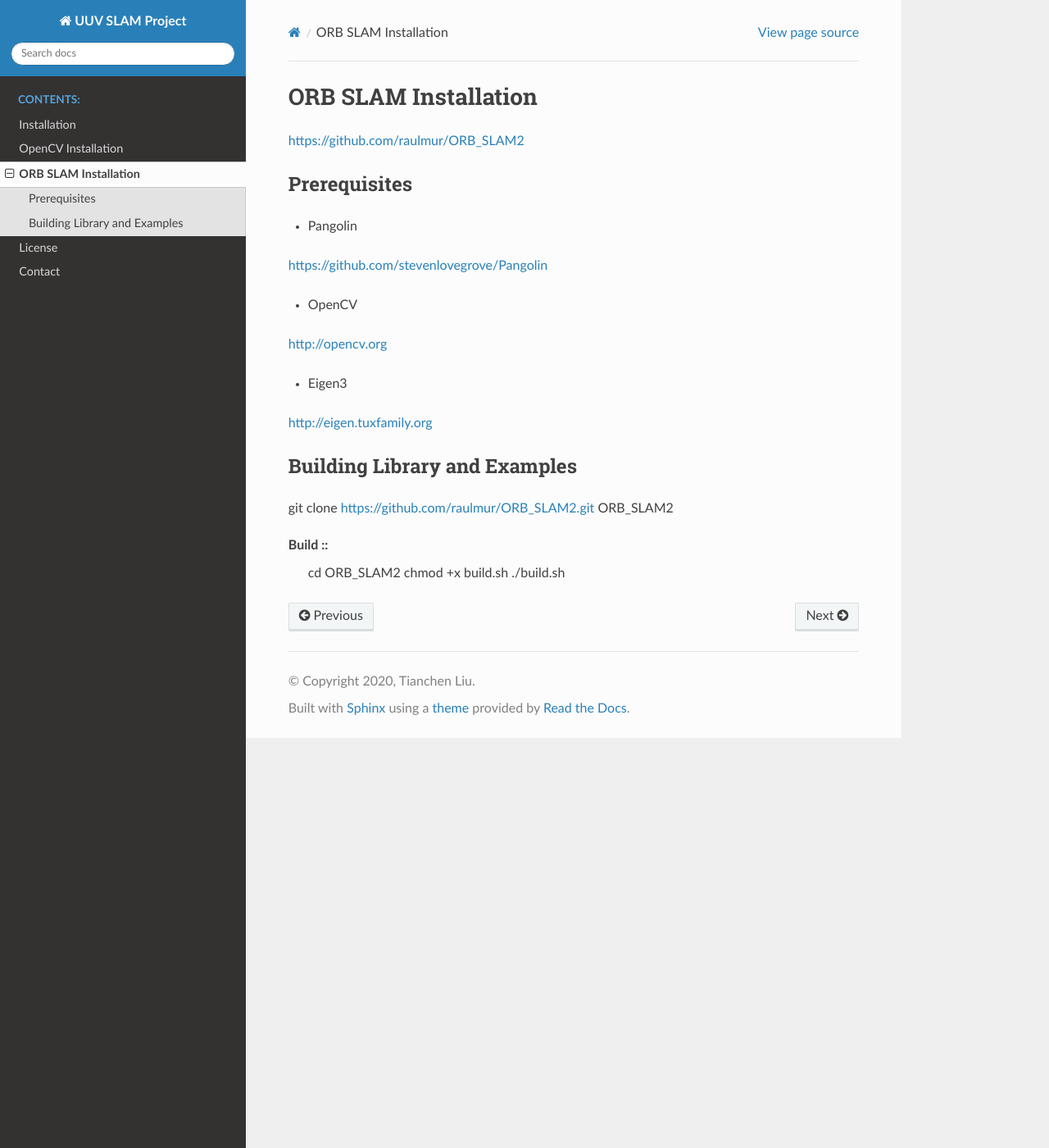
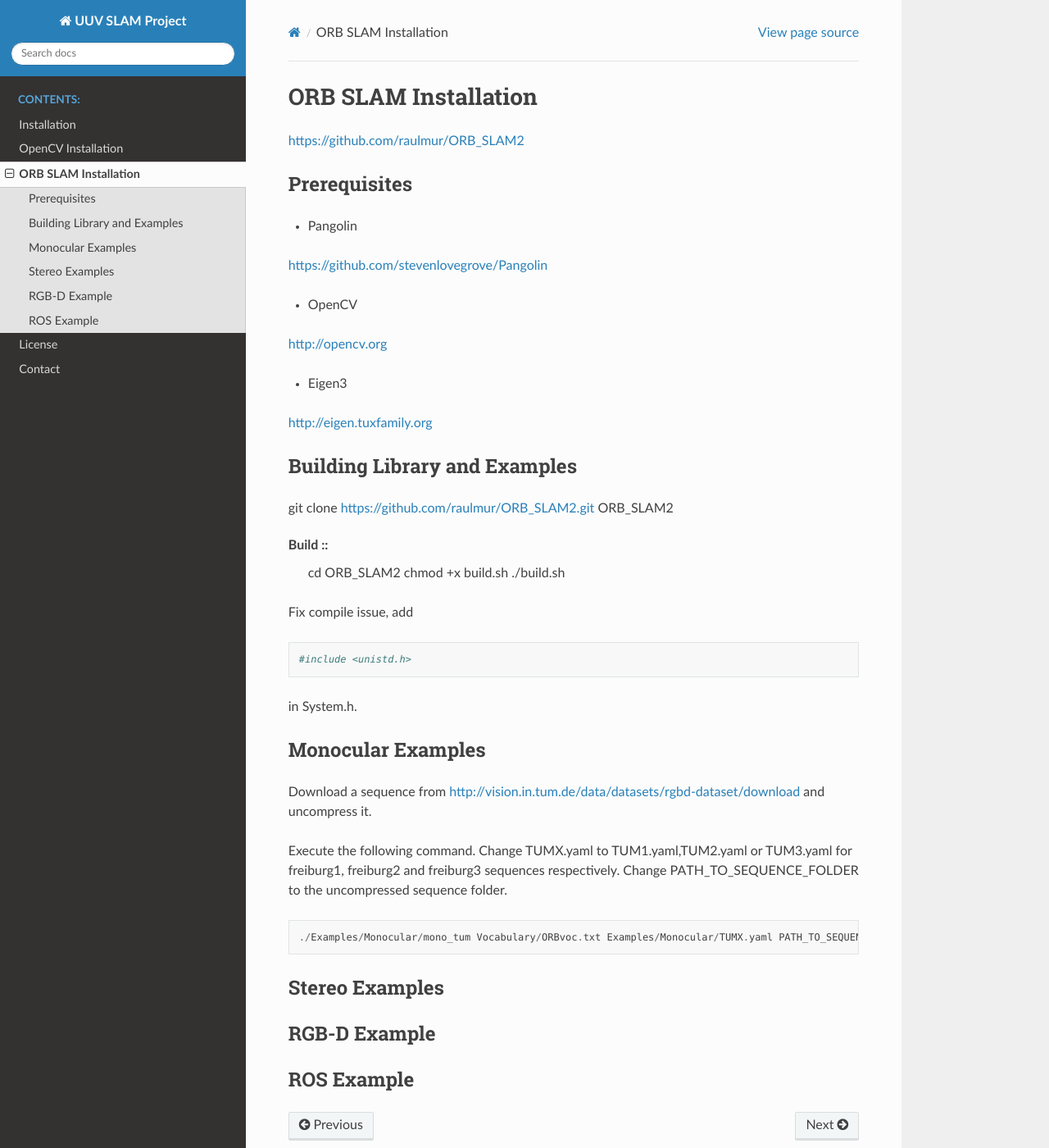
Before and after one commit to tianchenliu/uuv-slam-docs-test, a Sphinx documentation site: the page built from docs/source/orb_slam_installation.rst, in a window 1280 px wide and 1400 px high. Shown: the whole window at 82% size. Built offline with Sphinx 7.4.7 and the Read the Docs theme 2.0.0, drawn with Linux system fonts in a browser that asks for light colours.

Commit message:
Update orb_slam file

```diff
--- a/docs/source/orb_slam_installation.rst
+++ b/docs/source/orb_slam_installation.rst
@@ -26,3 +26,35 @@ Build ::
     cd ORB_SLAM2
     chmod +x build.sh
     ./build.sh
+
+Fix compile issue, add ::
+
+    #include <unistd.h>
+
+in System.h.
+
+
+Monocular Examples
+---------------------------
+
+Download a sequence from http://vision.in.tum.de/data/datasets/rgbd-dataset/download
+and uncompress it.
+
+Execute the following command. Change TUMX.yaml to TUM1.yaml,TUM2.yaml or TUM3.yaml for freiburg1, freiburg2 and freiburg3 sequences respectively. Change PATH_TO_SEQUENCE_FOLDER to the uncompressed sequence folder. ::
+
+    ./Examples/Monocular/mono_tum Vocabulary/ORBvoc.txt Examples/Monocular/TUMX.yaml PATH_TO_SEQUENCE_FOLDER
+
+
+Stereo Examples
+---------------------
+
+
+
+
+RGB-D Example
+----------------
+
+
+
+ROS Example
+-----------------
```
